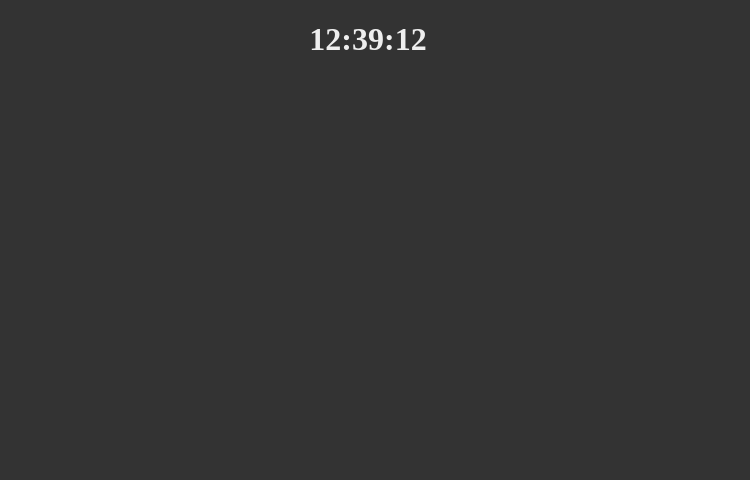
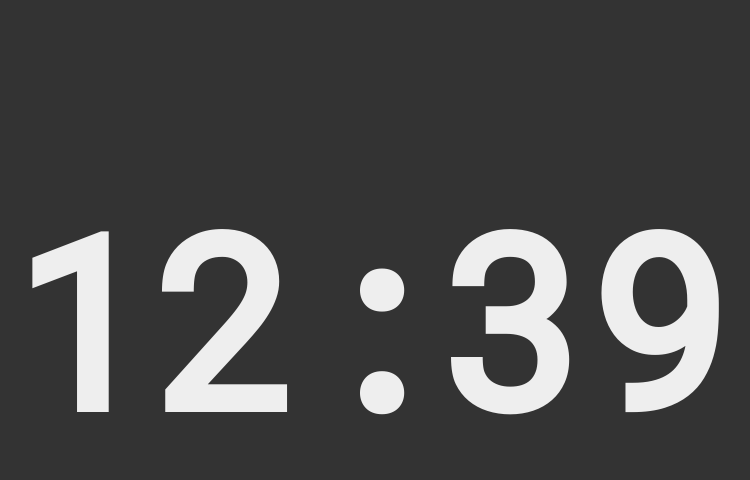
Before and after one commit to silentnoodlemaster/another-new-tab, a browser extension: page index.html in a window 1280 px wide. Shown: the whole page, without its empty margins (272-1022 px from the left). Drawn offline with Linux system fonts and the light colour scheme.

Commit message:
style changes

```diff
--- a/css/style.css
+++ b/css/style.css
@@ -1,8 +1,21 @@
+@font-face {
+    font-family: 'Roboto Mono';
+    src: url('../font/RobotoMono-Regular.ttf');
+}
+
 body {
-    background-color: #333;
+    background-color: #000;
     color: #eee;
 }
 
 #time {
+    font-size: 15rem;
     text-align: center;
+    font-family: 'Roboto Mono';
 }
+
+@media only screen and (max-width: 768px) {
+    #time {
+        font-size: 8rem;
+    }
+}
--- a/index.html
+++ b/index.html
@@ -8,7 +8,7 @@
     <link rel="stylesheet" href="/css/style.css">
 </head>
 <body>
-    <h1 id="time"></h1>
+    <h1 id="time">00:00</h1>
     <script src="js/script.js"></script>
 </body>
 </html>
--- a/js/script.js
+++ b/js/script.js
@@ -17,15 +17,13 @@ function time() {
   var today = new Date();
   var h = today.getHours();
   var m = today.getMinutes();
-  var s = today.getSeconds();
   h = checkTime(h);
   m = checkTime(m);
-  s = checkTime(s);
   document.getElementById('time').innerHTML =
-  h + ':' + m + ':' + s;
+  h + ':' + m ;
   var t = setTimeout(time, 500);
 }
 function checkTime(i) {
-  if (i < 10) {i = '0' + i};
+  if (i < 10) {i = '0' + i;}
   return i;
 }
```
Also changed, not shown: font/RobotoMono-Regular.ttf (added).
